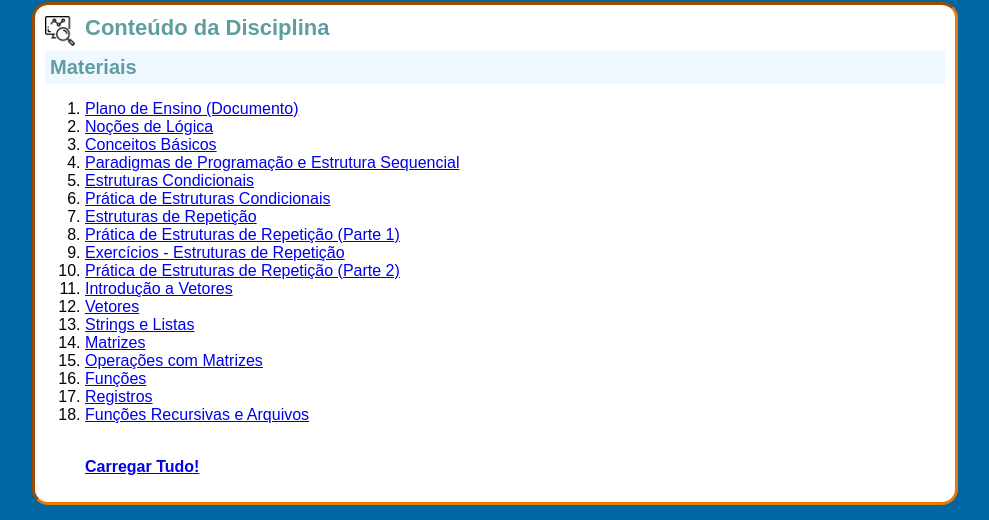
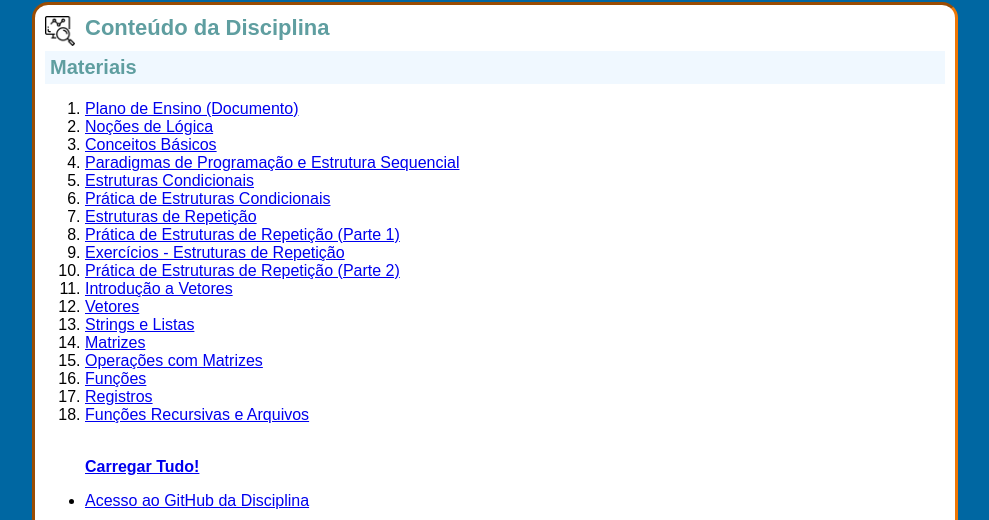
Before and after one commit to maumneto/fundamentos-programacao, a plain HTML site: page index.html in a window 1280 px wide. Shown: the part 756-1276 px from the top of the page, without its empty margins (145-1134 px from the left). Drawn offline with Linux system fonts and the light colour scheme.

Commit message:
Update Index
adicionado o link do github da disciplina

```diff
--- a/index.html
+++ b/index.html
@@ -210,11 +210,11 @@
                     <br/>
                     <a href="material.zip" download="fup_material_2020.zip"><b>Carregar Tudo!</b></a>
                 </ul>
-                <!-- <ul>
+                <ul>
                     <li>
-                        <a href="https://github.com/maumneto/programas-c">Acesso ao GitHub da Disciplina</a>
+                        <a href="https://github.com/maumneto/fundamentos-programacao">Acesso ao GitHub da Disciplina</a>
                     </li>
-                </ul> -->
+                </ul>
             </div>
             <br/>
         <div class="box">
```
